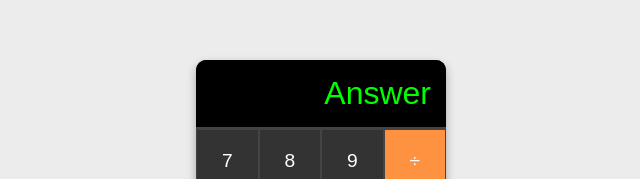
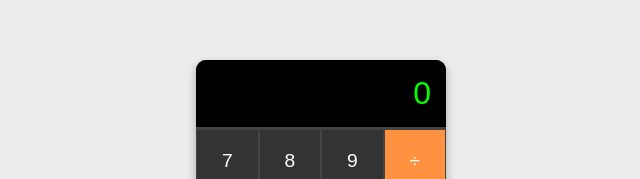
Before and after one commit to dev-sereti/JavaScript, a plain HTML site: page Learn Js/Calculator/index.html in a window 1280 px wide. Shown: the part 154-333 px from the top of the page, without its empty margins (319-959 px from the left). Drawn offline with Linux system fonts and the light colour scheme.

Commit message:
Dispaly changed

```diff
--- a/Learn Js/Calculator/index.html
+++ b/Learn Js/Calculator/index.html
@@ -9,7 +9,7 @@
 <body>
 
   <div class="calculator">
-    <div id="display">Answer</div>
+    <div id="display">0</div>
 
     <div class="buttons">
       <!-- Row 1 -->
```
